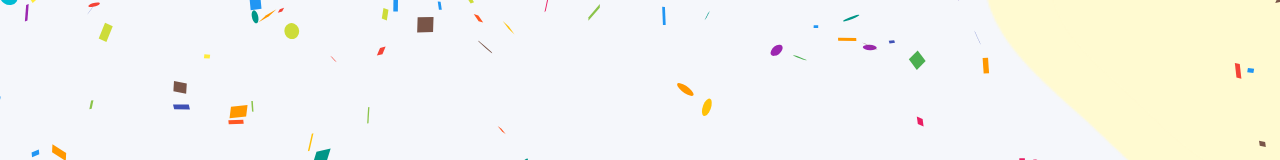
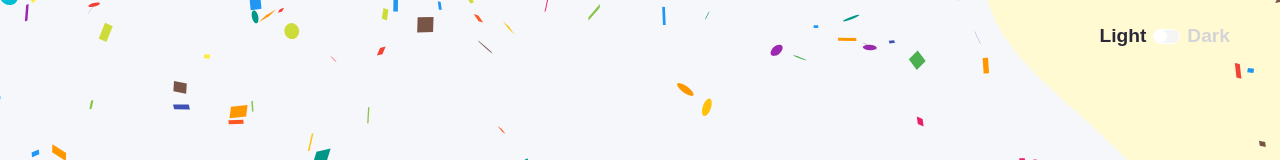
Before and after one commit to SXV357/Quizzical, a React (Create React App) app in the folder quiz-game/: page / in a window 1280 px wide. Shown: the top 160 px of the page. Built offline with nearby package versions, Linux system fonts and the light colour scheme.

Commit message:
implement dark mode

```diff
--- a/quiz-game/src/App.js
+++ b/quiz-game/src/App.js
@@ -2,6 +2,7 @@ import React, { useState, useEffect } from "react";
 import LoadingPage from "./Components/LoadingPage";
 import QuizQuestions from "./Components/QuizQuestions";
 import yellowBlob from "./Loading Page Images/yellowBlob.png"
+import useDarkMode from "./useDarkMode";
 
 export default function App() {
   const [startGame, setStartGame] = useState(false);
@@ -12,6 +13,7 @@ export default function App() {
   const [time, setTime] = useState(0);
   const [startTimer, setStartTimer] = useState(false);
   const [selectedDifficulty, setSelectedDifficulty] = useState("easy")
+  const [dark, toggleDarkMode] = useDarkMode()
   const [bestTime, setBestTime] = useState(
     localStorage.getItem("bestTime") || 0
   );
@@ -37,7 +39,7 @@ export default function App() {
         });
       setBestTime(bestTime);
     }
-  }, [startGame]);
+  }, [startGame, bestTime, selectedDifficulty]);
 
   useEffect(() => {
     let timer;
@@ -73,7 +75,7 @@ export default function App() {
       );
       localStorage.setItem("bestTime", time / 1000);
     }
-  }, [checkAnswers]);
+  }, [checkAnswers, questions, time]);
 
   function chooseAnswer(event, unique_question_id, unique_answer_id) {
     setQuestions((prevQuestions) => {
@@ -86,6 +88,7 @@ export default function App() {
   const questionsAndAnswers = questions.map((question, index) => {
     return (
       <QuizQuestions
+        dark = {dark}
         question={question}
         checkAnswers={checkAnswers}
         pick={chooseAnswer}
@@ -171,7 +174,7 @@ export default function App() {
   }
 
   return (
-    <div>
+    <main className = {dark ? "dark" : ""}>
       {startGame && (
         <div className="quiz">
           {displayTimer()}
@@ -183,6 +186,7 @@ export default function App() {
       )}
       {!startGame && (
         <LoadingPage
+            dark = {dark}
             gameOver = {gameOver}
             timeTaken={bestTime}
             begin={() => setStartGame(true)}
@@ -191,6 +195,13 @@ export default function App() {
             setDifficulty = {(e) => setSelectedDifficulty(e.target.value)}
         />)}
       <img className="yellow-blob-2" src= {yellowBlob} />
-    </div>
+      <div className="toggler">
+        <p className="toggler--light">Light</p>
+          <div className="toggler--slider" onClick={toggleDarkMode}>
+              <div className="toggler--slider--circle"></div>
+          </div>
+        <p className="toggler--dark">Dark</p>
+      </div>
+    </main>
   );
 }
--- a/quiz-game/src/Components/LoadingPage.js
+++ b/quiz-game/src/Components/LoadingPage.js
@@ -3,13 +3,13 @@ import Confetti from "react-confetti";
 import blueBlob from "../Loading Page Images/blueBlob.png"
 import yellowBlob from "../Loading Page Images/yellowBlob.png"
 
-export default function LoadingPage({gameOver, timeTaken, begin, difficulties, difficulty, setDifficulty}) {
+export default function LoadingPage({dark, gameOver, timeTaken, begin, difficulties, difficulty, setDifficulty}) {
   return (
-    <div className="intro-page">
+    <div className="intro-page" style = {{backgroundColor: dark ? "black" : "#F5F7FB"}}>
       {gameOver ? <Confetti /> : null}
       <div className="intro-page-content">
         <h1 className="intro-page-title">Quizzical</h1>
-        <div className="intro-page-description">{`On your last attempt, you took ${timeTaken} seconds to finish all 10 questions. Do you think you can beat it?`}</div>
+        <div className="intro-page-description" style = {{color: dark ? "white" : "#293264"}}>{`On your last attempt, you took ${timeTaken} seconds to finish all 10 questions. Do you think you can beat it?`}</div>
         <label htmlFor="difficulty">Choose a difficulty</label>
         <select name = "difficulty" id = "difficulty" value = {difficulty} onChange = {setDifficulty}>
           {difficulties.map((option, idx) => {
--- a/quiz-game/src/Components/QuizQuestions.js
+++ b/quiz-game/src/Components/QuizQuestions.js
@@ -1,7 +1,7 @@
 import React from "react";
 import he from "he";
 
-export default function QuizQuestions({checkAnswers, question, pick, id }) {
+export default function QuizQuestions({checkAnswers, question, pick, id, dark }) {
   const styles = (answer_choice, index) => {
     return checkAnswers
       ? question.correct_answer === answer_choice
@@ -26,7 +26,7 @@ export default function QuizQuestions({checkAnswers, question, pick, id }) {
 
   return (
     <div className="question-and-answer-container">
-      <h2 className="quiz-question">{he.decode(question.question)}</h2>
+      <h2 style = {{color: dark ? "white" : "#293264"}} className="quiz-question">{he.decode(question.question)}</h2>
       <div className="answers">{answer_choices}</div>
     </div>
   );
--- a/quiz-game/src/style.css
+++ b/quiz-game/src/style.css
@@ -6,7 +6,6 @@
   }
 
   .intro-page{
-    background-color: #F5F7FB;
     width: 100vw;
     height: 100vh;
   }
@@ -28,7 +27,6 @@
     font-weight: 400;
     font-size: 16px;
     line-height: 19px;
-    color: #293264;
     transform: scale(2.1);
     max-width: 425px;
     text-align: center;
@@ -160,3 +158,75 @@
   .quiz-question{
     color: #293264;
   }
+
+  main.dark{
+    background-color: #000;
+    color: #fff;
+  }
+
+  /* Toggler */
+.toggler {
+  display: flex;
+  align-items: center;
+  position: absolute;
+  top: 0;
+  right: 0;
+  margin-right: 50px;
+  margin-top: 25px;
+}
+
+.toggler p {
+  font-size: 1.2rem;
+  font-weight: 600;
+  font-family: 'Montserrat', sans-serif;
+}
+
+.toggler--slider {
+  width: 25px;
+  height: 13px;
+  background-color: #2B283A;
+  border-radius: 2rem;
+  margin-inline: 7px;
+  cursor: pointer;
+  display: flex;
+  justify-content: flex-start;
+  align-items: center;
+  border: 1px solid black;
+  box-sizing: content-box;
+}
+
+.toggler--slider {
+  border-color: white;
+  background-color: #F5F5F5;
+}
+
+.toggler--slider--circle {
+  height: 13px;
+  width: 13px;
+  background-color: white;
+  border-radius: 50%;
+}
+
+main.dark .toggler--slider--circle {
+  background-color: black;
+}
+
+.toggler--light {
+  color: #2B283A;
+}
+
+main.dark .toggler--light {
+  color: #918E9B;
+}
+
+.toggler--dark {
+  color: #D5D4D8;
+}
+
+main.dark .toggler-dark {
+  color: #FFFFFF;
+}
+
+main.dark .toggler--slider {
+  justify-content: flex-end;
+}
--- /dev/null
+++ b/quiz-game/src/useDarkMode.js
@@ -0,0 +1,11 @@
+import {useState} from "react"
+
+export default function useDarkMode(){
+    const [dark, setDark] = useState(false);
+
+    const toggleDarkMode = () => {
+        setDark(prevDark => !prevDark)
+    }
+
+    return [dark, toggleDarkMode]
+}
```
